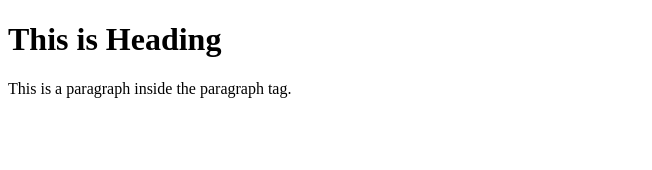
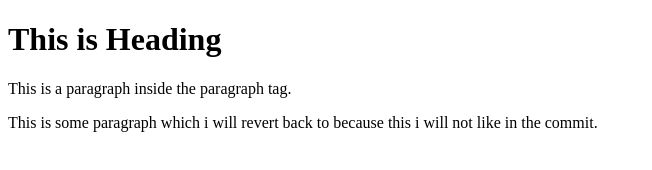
Before and after one commit to cs-geek/git-test, a plain HTML site: page templates/test.html in a window 1280 px wide. Shown: the whole page, without its empty margins (0-652 px from the left). Drawn offline with Linux system fonts and the light colour scheme.

Commit message:
third commit

```diff
--- a/templates/test.html
+++ b/templates/test.html
@@ -7,6 +7,7 @@
 
 	<h1>This is Heading</h1>
 	<p>This is a paragraph inside the paragraph tag.</p>
+	<p>This is some paragraph which i will revert back to because this i will not like in the commit.</p>
 
 </body>
 </html>
```
